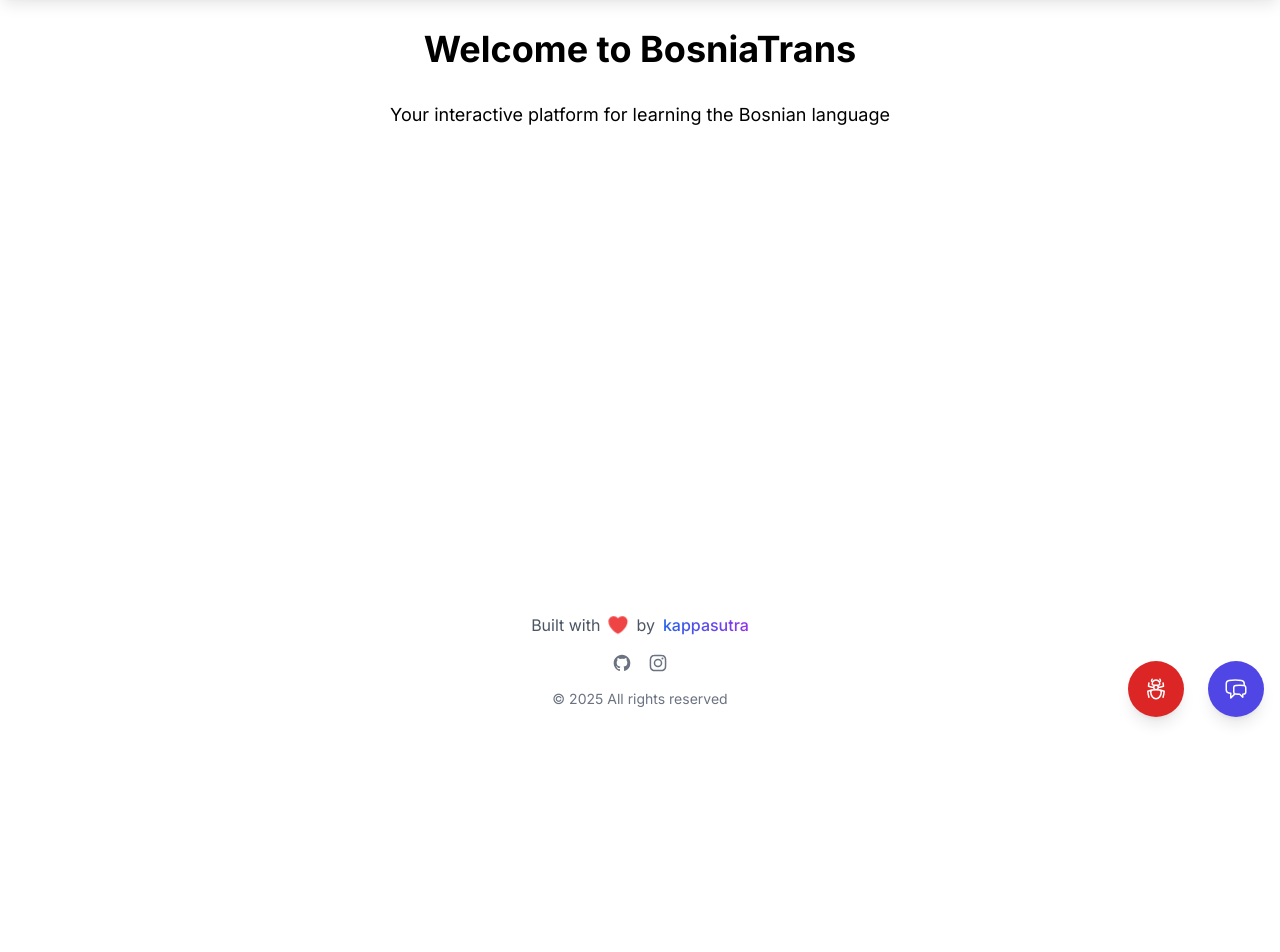
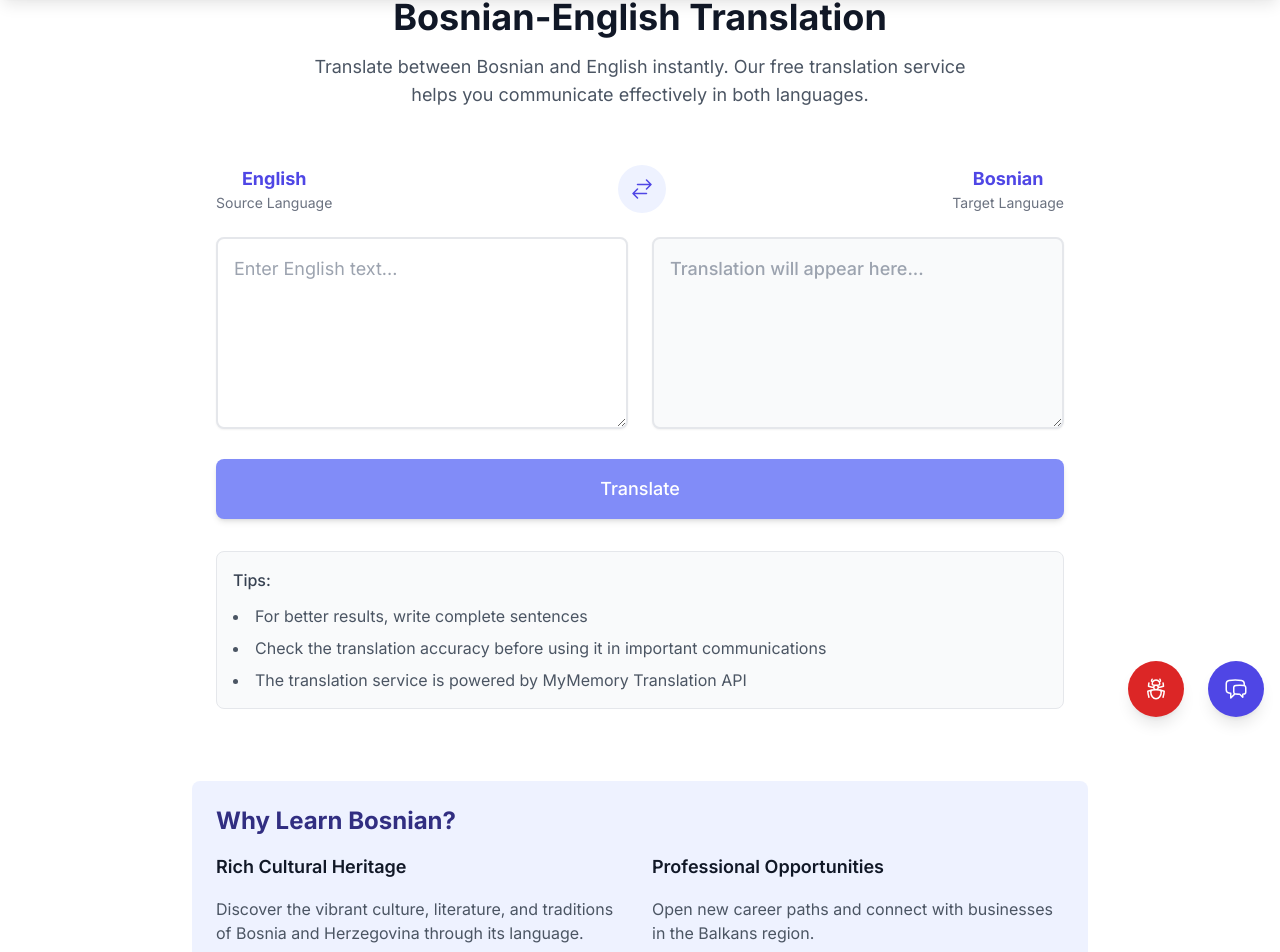
Before and after one commit to kappaborg/BosnianTranslation, a Next.js app: page / in a window 1280 px wide. Shown: the part 67-1019 px from the top of the page. Before the commit the page ends 800 px from the top, so only its background shows below. Built offline with nearby package versions, Linux system fonts and the light colour scheme.

Commit message:
Restore translation functionality and fix metadata configuration

```diff
--- /dev/null
+++ b/src/app/metadata.tsx
@@ -0,0 +1,45 @@
+import { Metadata } from 'next';
+
+export const metadata: Metadata = {
+  title: "BosniaTrans - Learn Bosnian Language",
+  description: "Interactive platform for learning Bosnian language with translation, quizzes, and more",
+  keywords: [
+    "Bosnian",
+    "Language Learning",
+    "Translation",
+    "Education",
+    "Bosnia and Herzegovina",
+  ],
+  authors: [{ name: "kappasutra" }],
+  creator: "kappasutra",
+  publisher: "kappasutra",
+  openGraph: {
+    type: "website",
+    locale: "en_US",
+    url: "https://bosniatrans.vercel.app",
+    title: "BosniaTrans - Learn Bosnian Language",
+    description: "Interactive platform for learning Bosnian language with translation, quizzes, and more",
+    siteName: "BosniaTrans",
+  },
+  twitter: {
+    card: "summary_large_image",
+    title: "BosniaTrans - Learn Bosnian Language",
+    description: "Interactive platform for learning Bosnian language with translation, quizzes, and more",
+  },
+  viewport: {
+    width: "device-width",
+    initialScale: 1,
+    maximumScale: 1,
+  },
+  robots: {
+    index: true,
+    follow: true,
+    googleBot: {
+      index: true,
+      follow: true,
+      'max-video-preview': -1,
+      'max-image-preview': 'large',
+      'max-snippet': -1,
+    },
+  },
+};
--- a/src/app/page.tsx
+++ b/src/app/page.tsx
@@ -1,58 +1,63 @@
-import { Metadata } from 'next';
+'use client';
 
-export const metadata: Metadata = {
-  title: "BosniaTrans - Learn Bosnian Language",
-  description: "Interactive platform for learning Bosnian language with translation, quizzes, and more",
-  keywords: [
-    "Bosnian",
-    "Language Learning",
-    "Translation",
-    "Education",
-    "Bosnia and Herzegovina",
-  ],
-  authors: [{ name: "kappasutra" }],
-  creator: "kappasutra",
-  publisher: "kappasutra",
-  openGraph: {
-    type: "website",
-    locale: "en_US",
-    url: "https://bosniatrans.vercel.app",
-    title: "BosniaTrans - Learn Bosnian Language",
-    description: "Interactive platform for learning Bosnian language with translation, quizzes, and more",
-    siteName: "BosniaTrans",
-  },
-  twitter: {
-    card: "summary_large_image",
-    title: "BosniaTrans - Learn Bosnian Language",
-    description: "Interactive platform for learning Bosnian language with translation, quizzes, and more",
-  },
-  viewport: {
-    width: "device-width",
-    initialScale: 1,
-    maximumScale: 1,
-  },
-  robots: {
-    index: true,
-    follow: true,
-    googleBot: {
-      index: true,
-      follow: true,
-      'max-video-preview': -1,
-      'max-image-preview': 'large',
-      'max-snippet': -1,
-    },
-  },
-};
+import TranslationBox from '@/components/TranslationBox';
+import { motion } from 'framer-motion';
 
 export default function Home() {
   return (
-    <div className="container mx-auto px-4 py-8">
-      <h1 className="text-4xl font-bold text-center mb-8">
-        Welcome to BosniaTrans
-      </h1>
-      <p className="text-center text-lg mb-8">
-        Your interactive platform for learning the Bosnian language
-      </p>
+    <div className="max-w-4xl mx-auto">
+      <motion.div
+        initial={{ opacity: 0, y: 20 }}
+        animate={{ opacity: 1, y: 0 }}
+        transition={{ duration: 0.5 }}
+        className="text-center mb-8"
+      >
+        <h1 className="text-4xl font-bold text-gray-900 dark:text-white mb-4">
+          Bosnian-English Translation
+        </h1>
+        <p className="text-lg text-gray-600 dark:text-gray-300 max-w-2xl mx-auto">
+          Translate between Bosnian and English instantly. Our free translation service
+          helps you communicate effectively in both languages.
+        </p>
+      </motion.div>
+
+      <motion.div
+        initial={{ opacity: 0, y: 20 }}
+        animate={{ opacity: 1, y: 0 }}
+        transition={{ duration: 0.5, delay: 0.2 }}
+      >
+        <TranslationBox />
+      </motion.div>
+
+      <motion.div
+        initial={{ opacity: 0, y: 20 }}
+        animate={{ opacity: 1, y: 0 }}
+        transition={{ duration: 0.5, delay: 0.4 }}
+        className="mt-12 bg-indigo-50 dark:bg-indigo-900/20 rounded-lg p-6"
+      >
+        <h2 className="text-2xl font-bold text-indigo-900 dark:text-indigo-300 mb-4">
+          Why Learn Bosnian?
+        </h2>
+        <div className="grid md:grid-cols-2 gap-6">
+          <div className="space-y-4">
+            <h3 className="text-lg font-semibold text-gray-900 dark:text-white">
+              Rich Cultural Heritage
+            </h3>
+            <p className="text-gray-600 dark:text-gray-300">
+              Discover the vibrant culture, literature, and traditions of Bosnia and Herzegovina
+              through its language.
+            </p>
+          </div>
+          <div className="space-y-4">
+            <h3 className="text-lg font-semibold text-gray-900 dark:text-white">
+              Professional Opportunities
+            </h3>
+            <p className="text-gray-600 dark:text-gray-300">
+              Open new career paths and connect with businesses in the Balkans region.
+            </p>
+          </div>
+        </div>
+      </motion.div>
     </div>
   );
 }
```
